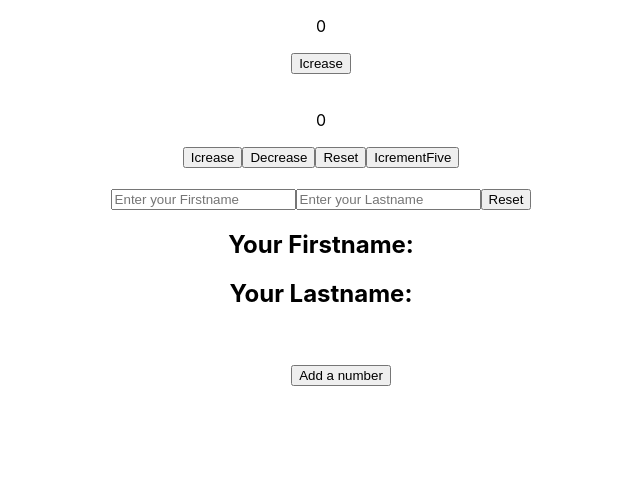
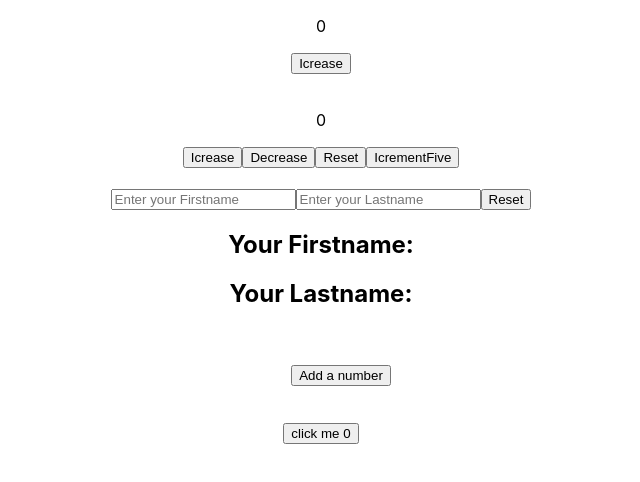
Before and after one commit to ayub6717/React-Hooks, a React (Create React App) app: page / in a window 1280 px wide. Shown: the top 482 px of the page, without its empty margins (319-959 px from the left). Built offline with nearby package versions, Linux system fonts and the light colour scheme.

Commit message:
useEffect after render

```diff
--- a/src/App.js
+++ b/src/App.js
@@ -3,6 +3,7 @@
 import HookCounterFour from './Components/HookCounterFour';
 import HookCounterTree from './Components/HookCounterTree';
 import HookCounterTwo from './Components/HookCounterTwo';
+import HookUseEffect from './Components/HookUseEffect';
 
 function App() {
   return (
@@ -10,7 +11,8 @@
       <HookCounter /> <br/>
       <HookCounterTwo /> <br/>
       <HookCounterTree /> <br/>
-      <HookCounterFour />
+      <HookCounterFour /> <br/>
+      <HookUseEffect />
     </div>
   );
 }
--- /dev/null
+++ b/src/Components/HookUseEffect.js
@@ -0,0 +1,18 @@
+import React, {useEffect, useState} from 'react'
+
+function HookUseEffect() {
+    const [count, setCount] = useState(0)
+
+    useEffect (() => {
+        document.title= `You Click ${count} Times`
+    })
+    return (
+        <div>
+            <button onClick={()=> setCount(count+1)}>
+                click me {count}
+            </button>
+        </div>
+    )
+}
+
+export default HookUseEffect
```
Also changed, not shown: 1 other file (tests, documents, lock files or other folders).
